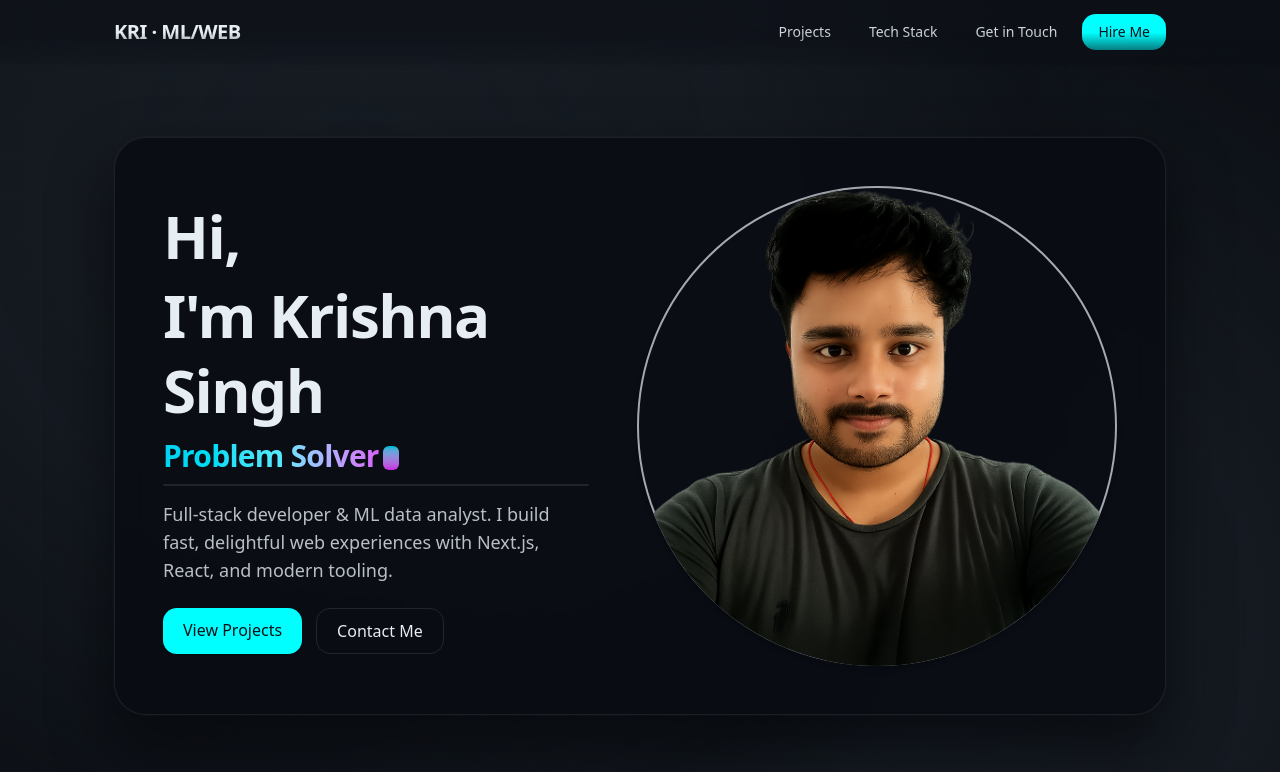
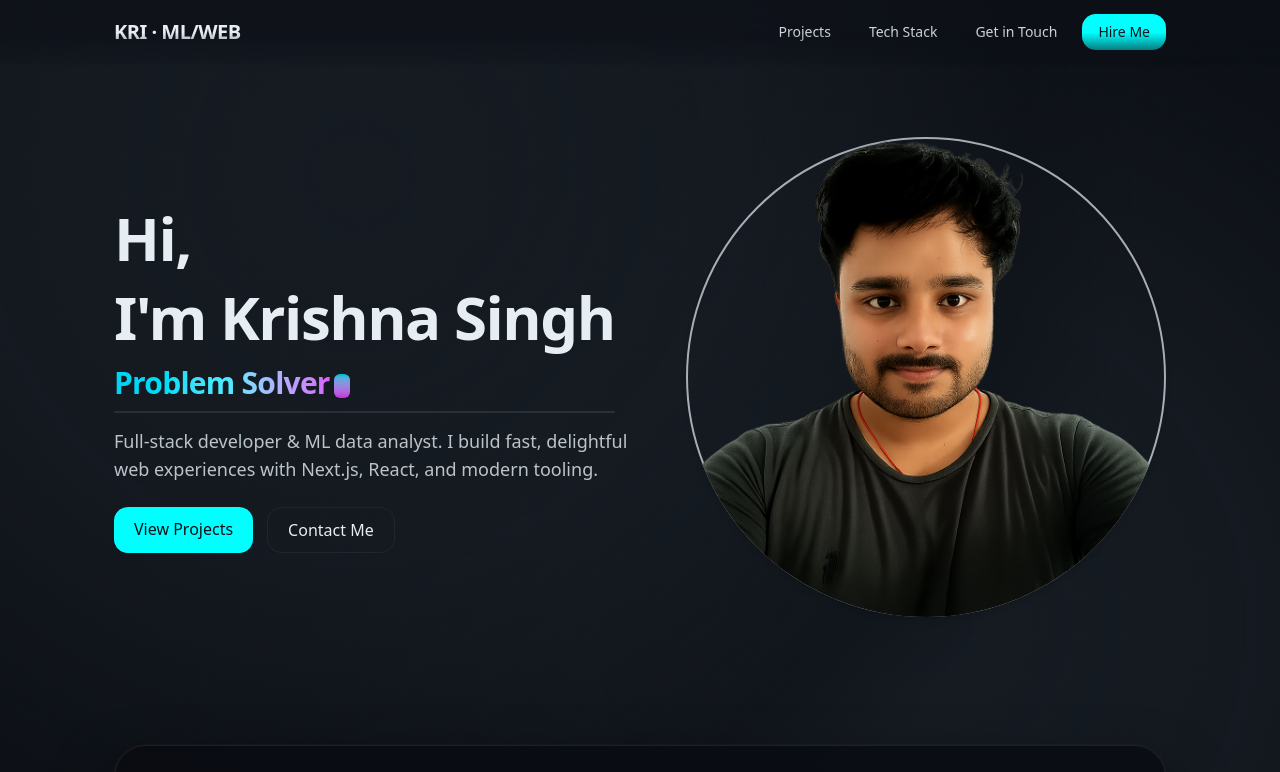
Before and after one commit to Kri01ceram/my-portfolio, a Next.js app: page / in a window 1280 px wide. Shown: the top 772 px of the page. Built offline with nearby package versions, Linux system fonts and the light colour scheme.

Commit message:
refactor: simplify Hero component by removing unused pointer event handlers

```diff
--- a/components/hero.tsx
+++ b/components/hero.tsx
@@ -1,7 +1,7 @@
 "use client";
 
 import { motion } from "framer-motion";
-import { useEffect, useState, useRef, useCallback } from "react";
+import { useEffect, useState, useRef } from "react";
 import Image from "next/image";
 
 const ROLES = ["Developer", "Freelancer", "Engineer", "Problem Solver", "Creator"];
@@ -51,28 +51,9 @@ export default function Hero() {
   // Initialize pause phase after mount
   useEffect(() => { setPhase("erase"); }, []);
 
-  const handlePointerMove = useCallback((event: React.MouseEvent<HTMLDivElement>) => {
-    const target = event.currentTarget;
-    const rect = target.getBoundingClientRect();
-    const x = ((event.clientX - rect.left) / rect.width) * 100;
-    const y = ((event.clientY - rect.top) / rect.height) * 100;
-    target.style.setProperty("--section-mx", `${x}%`);
-    target.style.setProperty("--section-my", `${y}%`);
-  }, []);
-
-  const handlePointerLeave = useCallback((event: React.MouseEvent<HTMLDivElement>) => {
-    const target = event.currentTarget;
-    target.style.setProperty("--section-mx", "50%");
-    target.style.setProperty("--section-my", "50%");
-  }, []);
   return (
   <section className="mx-auto max-w-[1100px] px-3 sm:px-5 lg:px-6 py-14 sm:py-16 lg:py-18">
-      <div
-        className="section-shell"
-        onMouseMove={handlePointerMove}
-        onMouseLeave={handlePointerLeave}
-      >
-        <motion.div
+      <motion.div
         initial={{ opacity: 0, y: 16 }}
         animate={{ opacity: 1, y: 0 }}
         transition={{ duration: 0.6 }}
@@ -130,7 +111,6 @@ export default function Hero() {
           </motion.div>
         </div>
       </motion.div>
-      </div>
     </section>
   );
 }
```
